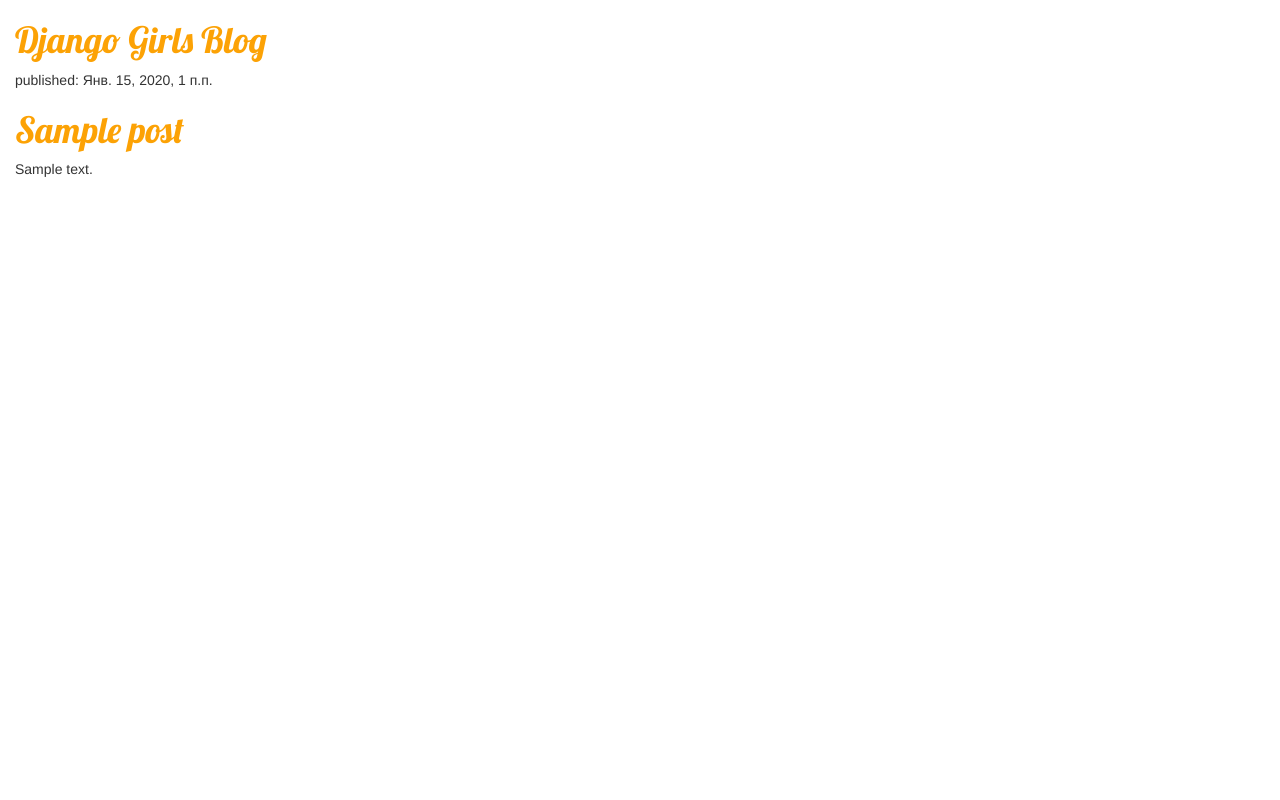
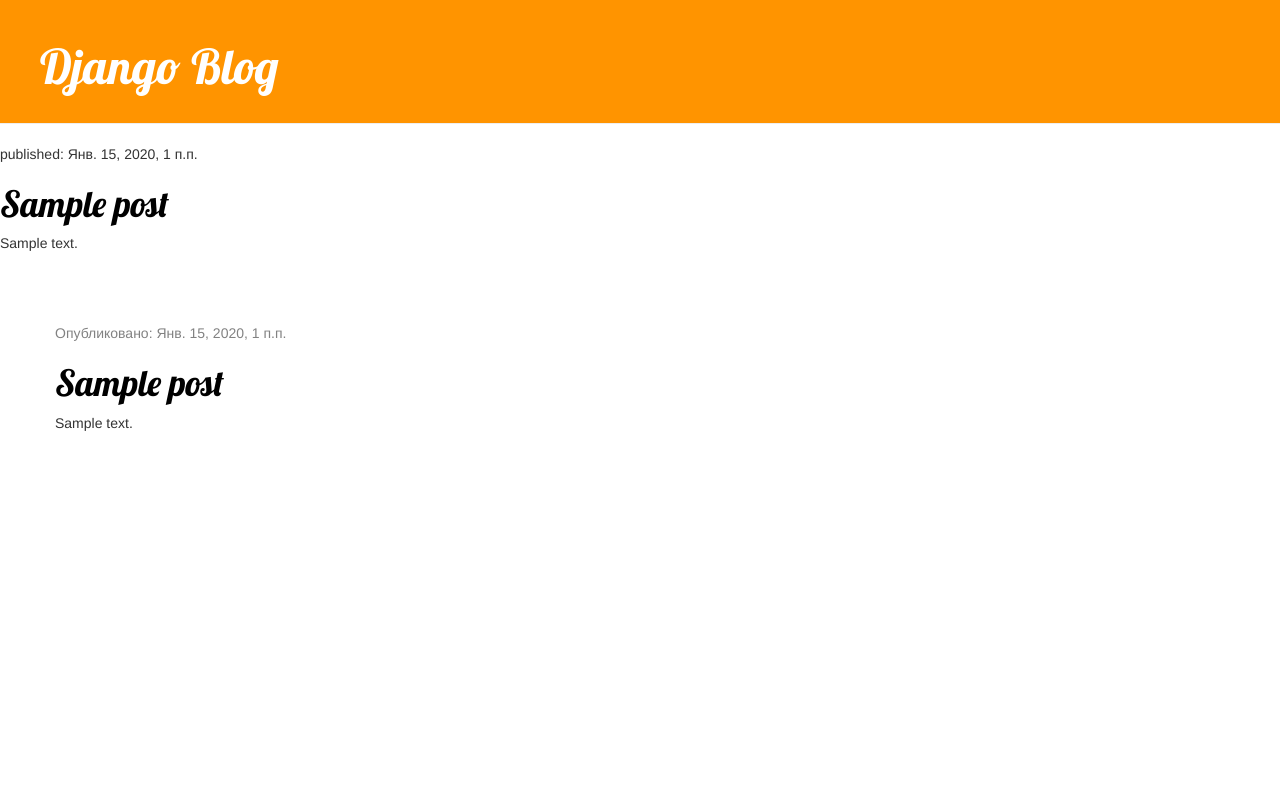
Before and after one commit to JeK2a/my-first-blog, a Django app: template blog/templates/blog/post_list.html in a window 1280 px wide. Run offline with Django 3.2, Linux system fonts and the light colour scheme; the template is opened without the code that fills it: values that come from a table or form of the project are taken from there, others are empty; tables that the repository leaves empty hold one stand-in row (values such as "Sample post"); some libraries are stand-ins or nearby versions.

Commit message:
New CSS style and HTML

```diff
--- a/blog/static/css/blog.css
+++ b/blog/static/css/blog.css
@@ -1,7 +1,46 @@
-h1 a {
-    color: #FCA205;
-    font-family: 'Lobster';
+.page-header {
+    background-color: #ff9400;
+    margin-top: 0;
+    padding: 20px 20px 20px 40px;
 }
-body {
-    padding-left: 15px;
+
+.page-header h1, .page-header h1 a, .page-header h1 a:visited, .page-header h1 a:active {
+    color: #ffffff;
+    font-size: 36pt;
+    text-decoration: none;
 }
+
+.content {
+    margin-left: 40px;
+}
+
+h1, h2, h3, h4 {
+    font-family: 'Lobster', cursive;
+}
+
+.date {
+    color: #828282;
+}
+
+.save {
+    float: right;
+}
+
+.post-form textarea, .post-form input {
+    width: 100%;
+}
+
+.top-menu, .top-menu:hover, .top-menu:visited {
+    color: #ffffff;
+    float: right;
+    font-size: 26pt;
+    margin-right: 20px;
+}
+
+.post {
+    margin-bottom: 70px;
+}
+
+.post h1 a, .post h1 a:visited {
+    color: #000000;
+}
--- a/blog/templates/blog/post_list.html
+++ b/blog/templates/blog/post_list.html
@@ -8,16 +8,30 @@
     <link href="https://fonts.googleapis.com/css?family=Lobster&subset=latin,cyrillic" rel="stylesheet" type="text/css">
 </head>
 <body>
-<div>
-    <h1><a href="/">Django Girls Blog</a></h1>
-</div>
+    <div class="page-header">
+        <h1><a href="/">Django Blog</a></h1>
+    </div>
 
-{% for post in posts %}
-    <div>
+    <div class="post">
         <p>published: {{ post.published_date }}</p>
         <h1><a href="">{{ post.title }}</a></h1>
         <p>{{ post.text|linebreaksbr }}</p>
     </div>
-{% endfor %}
+
+    <div class="content container">
+        <div class="row">
+            <div class="col-md-8">
+                {% for post in posts %}
+                    <div class="post">
+                        <div class="date">
+                            <p>Опубликовано: {{ post.published_date }}</p>
+                        </div>
+                        <h1><a href="">{{ post.title }}</a></h1>
+                        <p>{{ post.text|linebreaksbr }}</p>
+                    </div>
+                {% endfor %}
+            </div>
+        </div>
+    </div>
 </body>
 </html>
```
